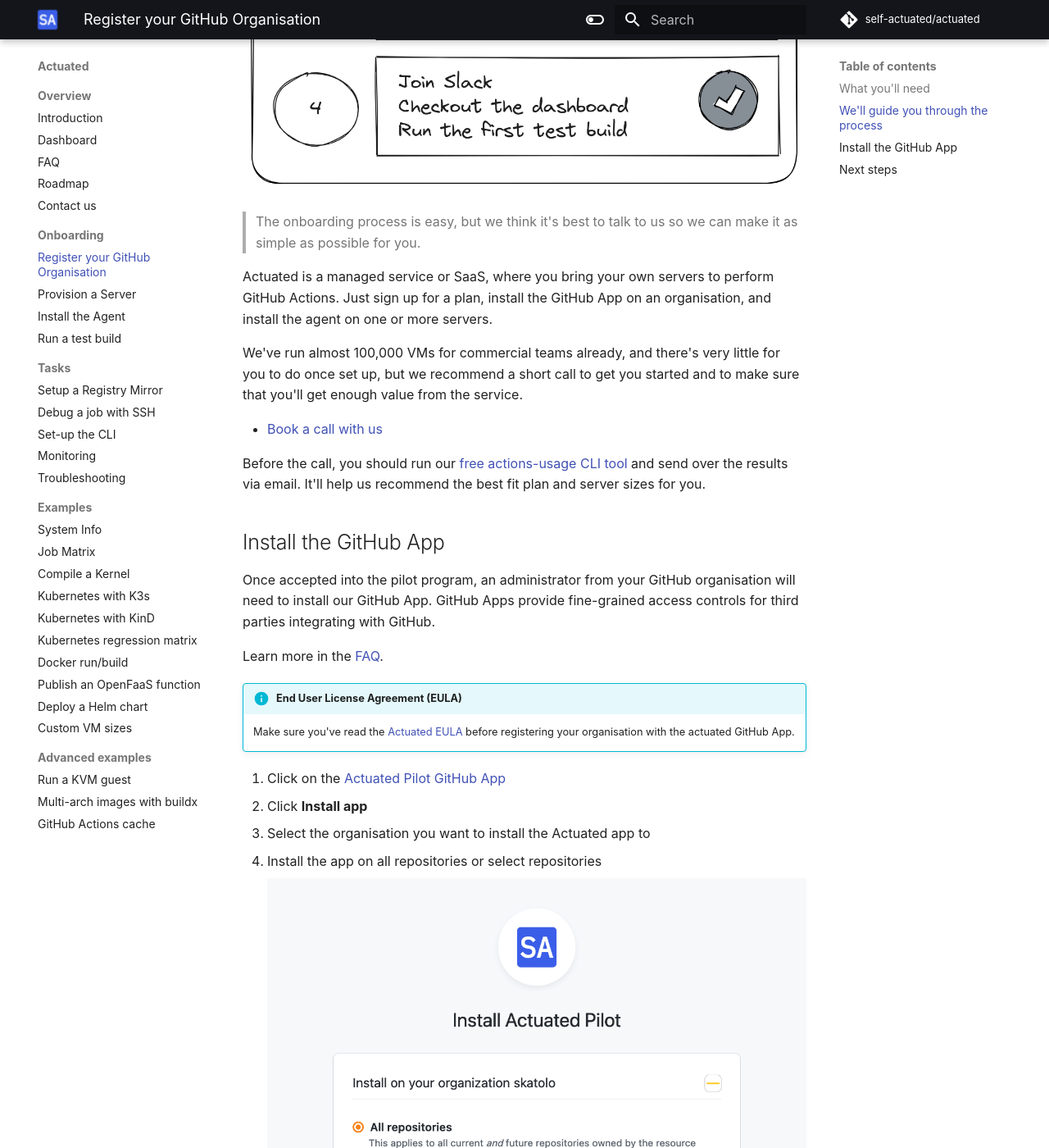
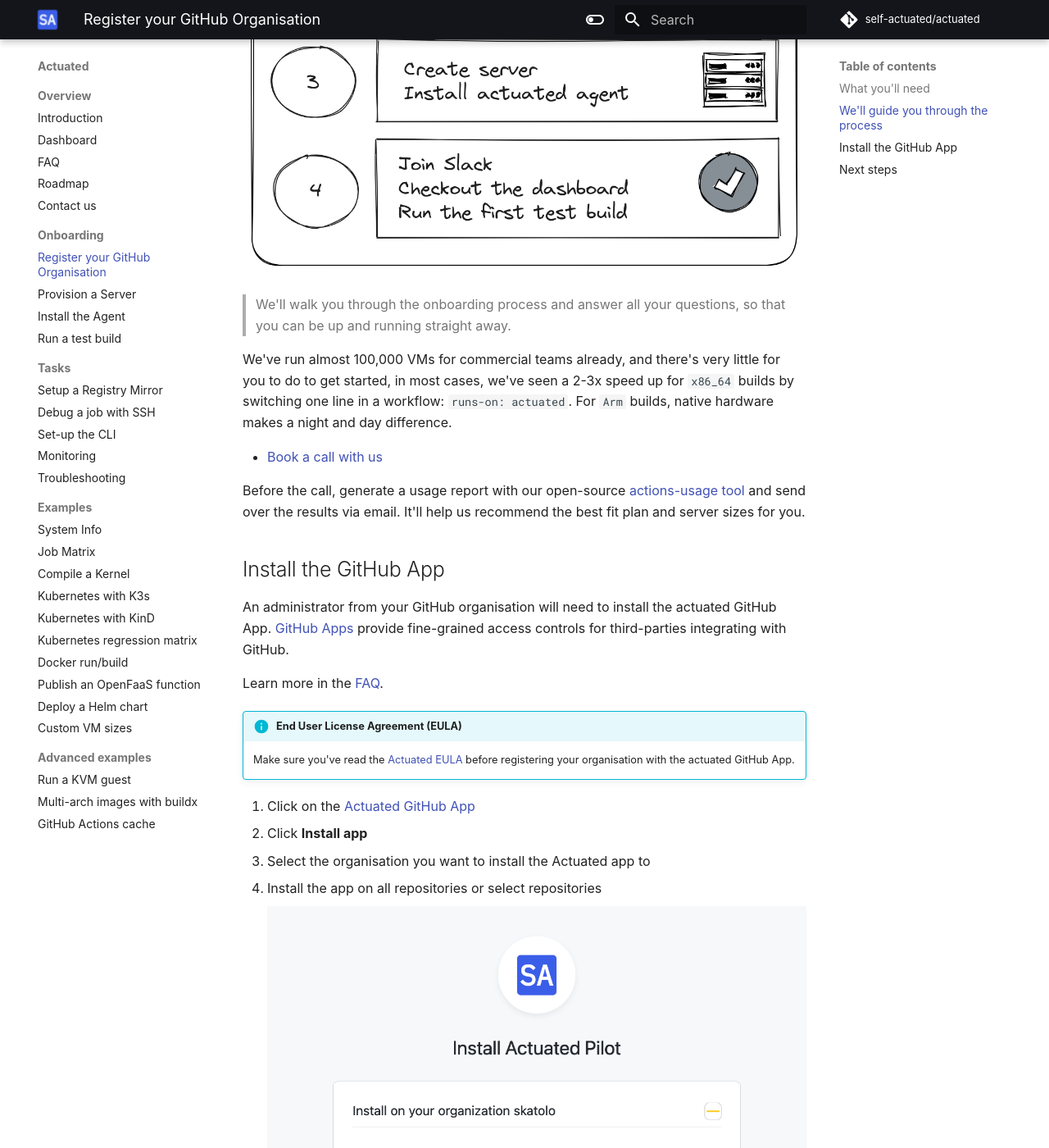
Before and after one commit to welteki/docs.actuated.dev, an MkDocs documentation site: the page built from docs/register.md, in a window 1280 px wide and 1400 px high, scrolled down 864 px. Shown: the whole window at 82% size. Built offline with MkDocs 1.6.1 and Material for MkDocs 9.7.7, drawn with Linux system fonts in a browser that asks for light colours; some web fonts are replaced; some of the changed text lies outside the part shown.

Commit message:
Update notes on provisioning and managing servers
Signed-off-by: Alex Ellis (OpenFaaS Ltd) <alexellis2@gmail.com>

```diff
--- a/docs/register.md
+++ b/docs/register.md
@@ -1,46 +1,48 @@
 # Register your GitHub Organisation
 
-Would you like to try out Actuated for your team and GitHub Organisation?
+Actuated is a managed service, where you plug in your own servers, and we do everything else needed to create and manage self-hosted runners for your GitHub Actions.
+
+Plans are paid monthly, without any minimum commitment. Why not pilot our service?
 
 ## What you'll need
 
 * A GitHub organisation
 * One or more public or private repositories hosted in the organisation
 * Administrative access to install the actuated GitHub App
-* One or more bare-metal servers or VMs that support nested virtualisation (if you need a recommendation, just ask us)
+* A company credit-card to pay for your subscription
+* One or more bare-metal servers (we'll recommend the best fit for you during onboarding)
 
 ## We'll guide you through the process
 
 ![Onboarding steps](/images/onboarding-steps.png)
-> The onboarding process is easy, but we think it's best to talk to us so we can make it as simple as possible for you.
 
-Actuated is a managed service or SaaS, where you bring your own servers to perform GitHub Actions. Just sign up for a plan, install the GitHub App on an organisation, and install the agent on one or more servers.
+> We'll walk you through the onboarding process and answer all your questions, so that you can be up and running straight away.
 
-We've run almost 100,000 VMs for commercial teams already, and there's very little for you to do once set up, but we recommend a short call to get you started and to make sure that you'll get enough value from the service.
+We've run almost 100,000 VMs for commercial teams already, and there's very little for you to do to get started, in most cases, we've seen a 2-3x speed up for `x86_64` builds by switching one line in a workflow: `runs-on: actuated`. For `Arm` builds, native hardware makes a night and day difference.
 
 * [Book a call with us](https://forms.gle/8XmpTTWXbZwWkfqT6)
 
-Before the call, you should run our [free actions-usage CLI tool](https://github.com/self-actuated/actions-usage) and send over the results via email. It'll help us recommend the best fit plan and server sizes for you.
+Before the call, generate a usage report with our open-source [actions-usage tool](https://github.com/self-actuated/actions-usage) and send over the results via email. It'll help us recommend the best fit plan and server sizes for you.
 
 ## Install the GitHub App
 
-Once accepted into the pilot program, an administrator from your GitHub organisation will need to install our GitHub App. GitHub Apps provide fine-grained access controls for third parties integrating with GitHub.
+An administrator from your GitHub organisation will need to install the actuated GitHub App. [GitHub Apps](https://docs.github.com/en/apps/creating-github-apps/about-creating-github-apps/about-creating-github-apps) provide fine-grained access controls for third-parties integrating with GitHub.
 
 Learn more in the [FAQ](faq.md).
 
 !!! info "End User License Agreement (EULA)"
     Make sure you've read the [Actuated EULA](https://github.com/self-actuated/actuated/blob/master/EULA.md) before registering your organisation with the actuated GitHub App.
 
-1. Click on the [Actuated Pilot GitHub App](https://github.com/apps/actuated-pilot)
+1. Click on the [Actuated GitHub App](https://github.com/apps/actuated-pilot)
 2. Click **Install app**
 3. Select the organisation you want to install the Actuated app to
 4. Install the app on all repositories or select repositories
 
     ![Install GitHub app](/images/install_github_app.png)
 
-5. Once installed you will will see the permissions and other configuration options for the Actuated app on your selected account. To install the app on another account you can repeat these installation steps.
+5. Once installed you will will see the permissions and other configuration options for the Actuated GitHub App on your selected account. If you have multiple organisations, you will need to authorise each one.
 
-To manage or uninstall the Actuated app navigate to "Settings" for your repository or organisation and click on "GitHub Apps" in the left sidebar. Select the Actuated app from the list and click "configure".
+To remove or update the Actuated GitHub app, navigate to "Settings" for your organisation and click on "GitHub Apps" in the left sidebar. Select the Actuated from the list and click "Configure".
 
 ## Next steps
 
```
Also changed, not shown: docs/provision-server.md (+16 -14 lines).
